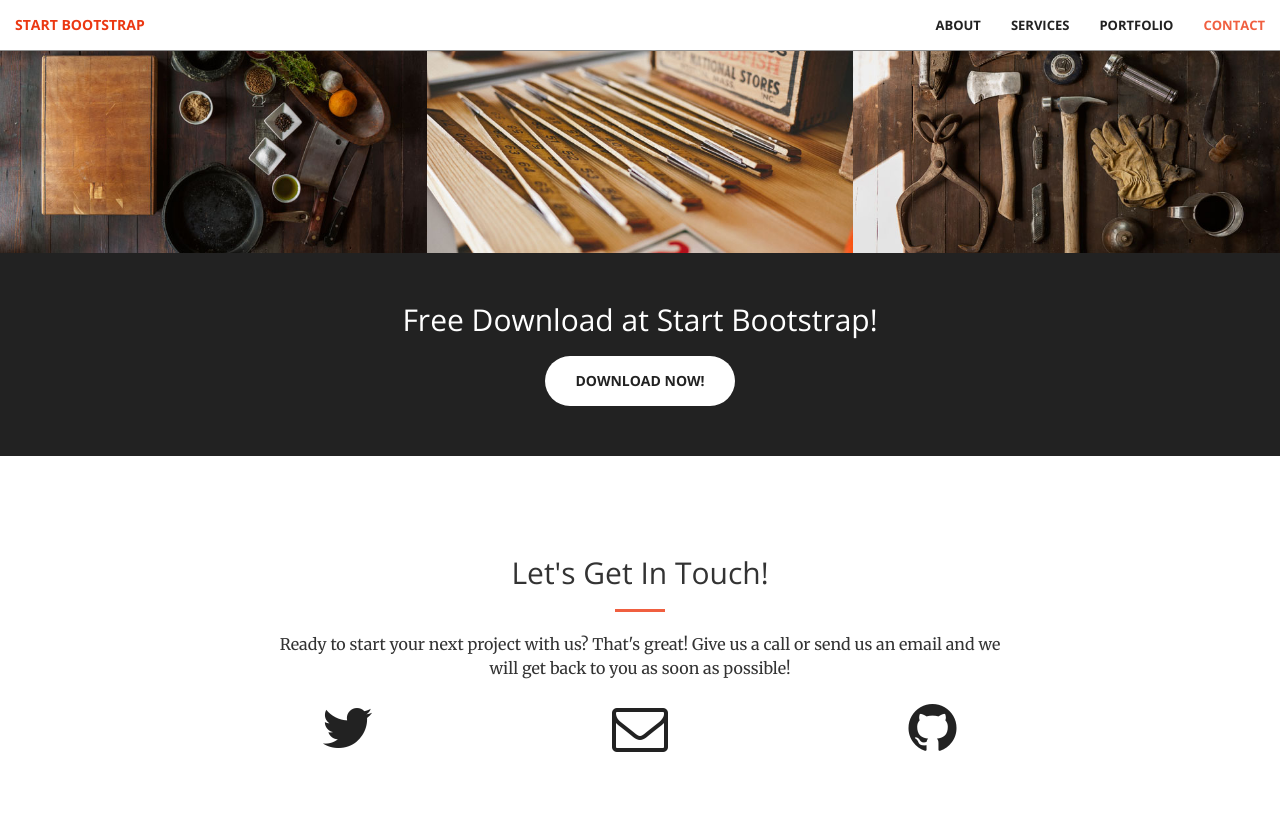
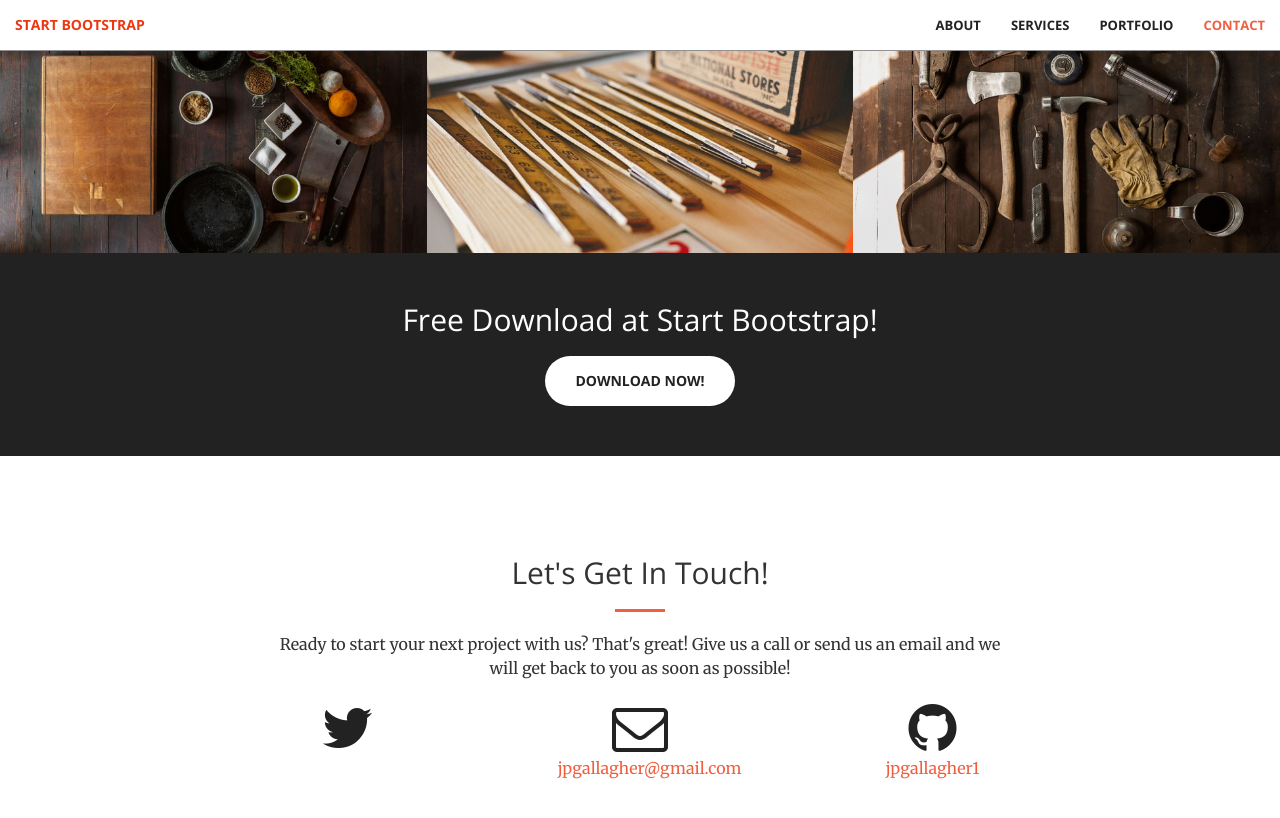
Before and after one commit to jpgallagher1/jpgallagher1.github.io, a Jekyll site: the page built from index.html, in a window 1280 px wide and 900 px high, scrolled down 1981 px. Shown: the top 818 px of the window. Built offline with Jekyll 4.4.1, drawn with Linux system fonts in a browser that asks for light colours.

```diff
--- a/_config.yml
+++ b/_config.yml
@@ -1,12 +1,12 @@
 # Site settings
-title:
-email:
+title: test
+email: jpgallagher@gmail.com
 description: > # this means to ignore newlines until "baseurl:"
 baseurl: "" # the subpath of your site, e.g. /blog/
 url: "" # the base hostname & protocol for your site
 
 twitter_username:
-github_username:
+github_username: jpgallagher1
 
 # Build settings
 markdown: kramdown
```
